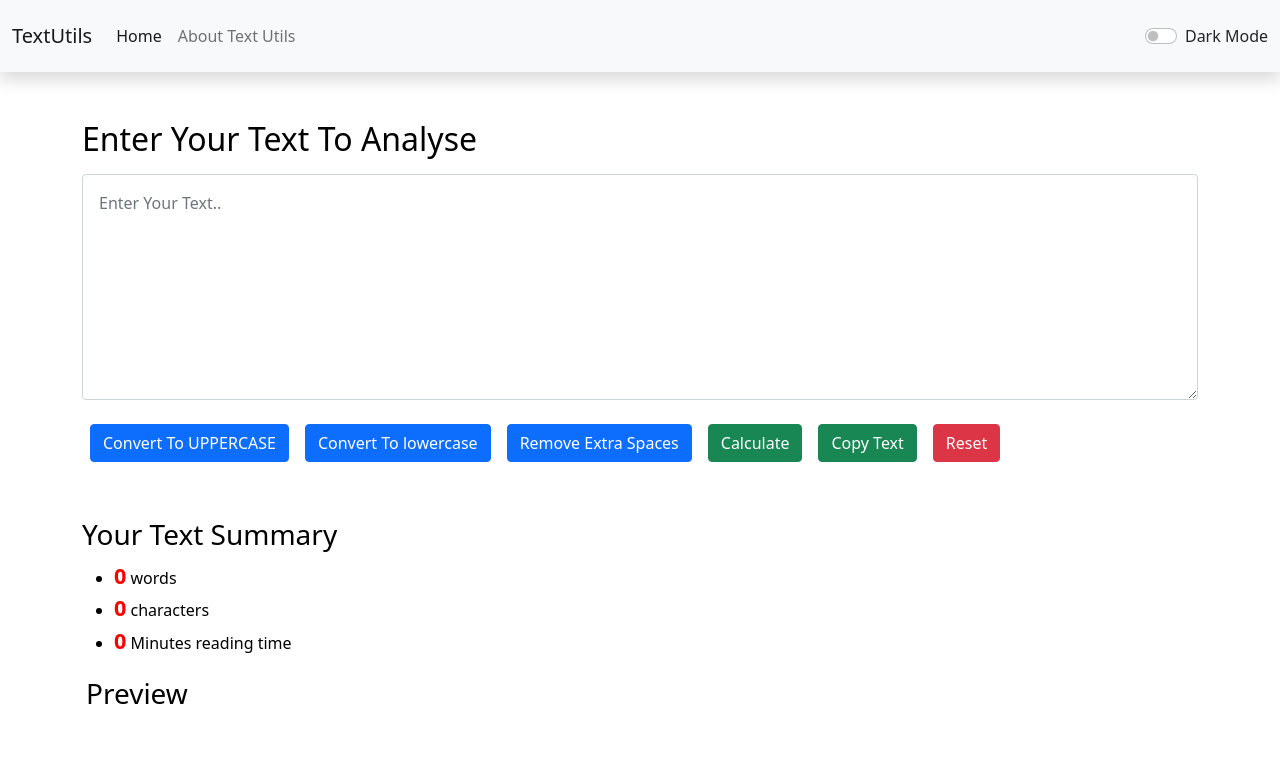
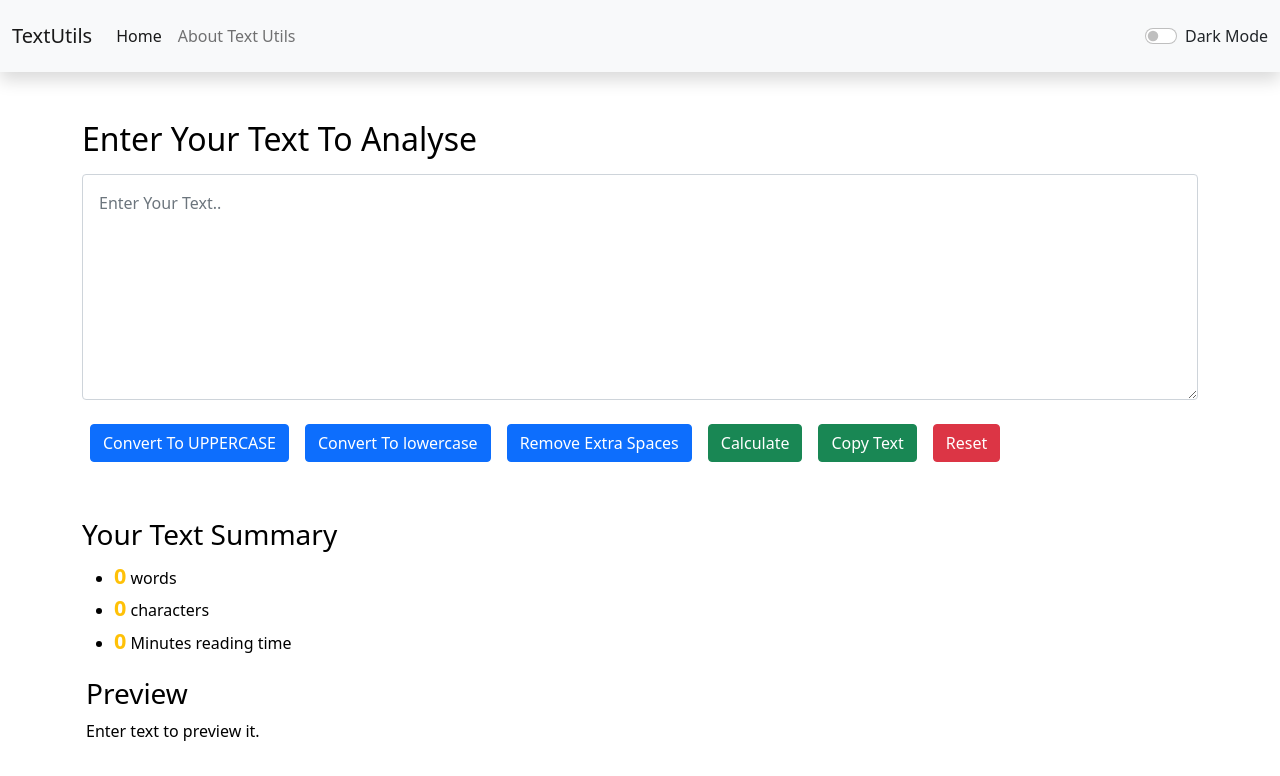
Before and after one commit to ArnabChatterjee20k/Text-Utils, a React (Create React App) app: page / in a window 1280 px wide. Shown: the top 776 px of the page. Built offline with nearby package versions, Linux system fonts and the light colour scheme.

Commit message:
fixed dismissal issue of alert using set timeout

```diff
--- a/src/App.js
+++ b/src/App.js
@@ -12,6 +12,9 @@ function App() {
       type : type ,
       message : message
     })
+    setTimeout(() => {
+      setAlert(null) // for removing the component after 3sec
+    }, 3000);
   }
 
   const toggle_mode = ()=>{
@@ -31,7 +34,7 @@ function App() {
     <div>
       <Navbar title="TextUtils" about_text="About Text Utils" search={false} mode={mode} toggle_function={toggle_mode}/>
       <Alert alert={alert}/>
-        <TextForm heading="Enter Your Text To Analyse" mode={mode}/>
+        <TextForm heading="Enter Your Text To Analyse" mode={mode} render_alert={render_alert}/>
         {/* <About/> */}
     </div>
   );
--- a/src/components/Alert.jsx
+++ b/src/components/Alert.jsx
@@ -11,7 +11,7 @@ export default function Alert(props) {
 
         {/* Here if props.alert null then it evaluates false and evaluation pointer stops. If not null then it will go forward untill false appears to stop the pointer. Snce alert render can't be false so when alert is not null that means it is true then then pointer stops at the alert div only.  */}
         {props.alert && <div className={`alert alert-${props.alert.type} alert-dismissible fade show`} role="alert">
-            <button type="button" className="btn-close" data-bs-dismiss="alert" aria-label="Close"></button>
+            {/* We are removing the dismiss button as if the message dismissed then the message will not come again */}
             <strong className='p-3'>{props.alert.type}</strong>{props.alert.message}
         </div>}
     </div>;
--- a/src/components/TextForm.jsx
+++ b/src/components/TextForm.jsx
@@ -8,29 +8,34 @@ export default function TextForm(props) {
 
     const handle_uppercase = () => {
         setText(text.toUpperCase())
+        props.render_alert("success","Converted to Uppercase")
     }
 
     const handle_lowercase = () => {
         setText(text.toLowerCase())
+        props.render_alert("success","Converted to Lowercase")
     }
 
     const calc = () => {
         let check = /^[^\sa-z_]+$/i
         if (check.test(text)) {
             setText(String(eval(text))) // string since trim will give error in case if text not string. eval returns a Number
+            props.render_alert("success","Calculation Done")
         }
         else {
-            alert("Plz enter valid character")
+            props.render_alert("danger","Enter valid characters")
         }
     }
 
     const remove_extra_spaces = ()=>{
         let new_text = text.split(/[ ]+/); // split by getting one or more spaces. + due to one or more spaces
         setText(new_text.join(" ")) // joining all words by one space
+        props.render_alert("success","Extra spaces removed")
     }
 
     const handle_copy = ()=>{
         navigator.clipboard.writeText(text)
+        props.render_alert("success","Copied to Clipboard")
     }
 
     // this must be present at the top level of the functional component before using them.
@@ -55,21 +60,21 @@ export default function TextForm(props) {
                 <h3>Your Text Summary</h3>
                 <ul>
                     <li>
-                        <b style={{ color: "red", fontSize: "1.35rem" }}>{text.trim() === "" ? 0 : text.split(" ").length}</b> words
+                        <b className="text-warning" style={{fontSize: "1.35rem" }}>{text.trim() === "" ? 0 : text.split(" ").length}</b> words
                     </li>
 
                     <li>
-                        <b style={{ color: "red", fontSize: "1.35rem" }}>{text.trim() === "" ? 0 : text.length}</b> characters
+                        <b className="text-warning" style={{fontSize: "1.35rem" }}>{text.trim() === "" ? 0 : text.length}</b> characters
                     </li>
 
                     <li>
-                        <b style={{ color: "red", fontSize: "1.35rem" }}>{text.trim() === "" ? 0 : 1 / 125 * text.length}</b> Minutes reading time
+                        <b className="text-warning" style={{fontSize: "1.35rem" }}>{text.trim() === "" ? 0 : 1 / 125 * text.length}</b> Minutes reading time
                     </li>
 
                 </ul>
                 <div className='p-1'>
                     <h3>Preview</h3>
-                    <p>{text}</p>
+                    <p>{text.length>0?text:"Enter text to preview it."}</p>
                 </div>
             </div>
         </>
```
